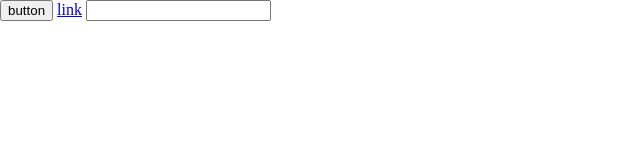
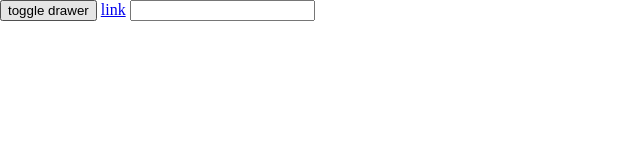
Before and after one commit to troublete/js-te-drawer, a website: page example.html in a window 1280 px wide. Shown: the whole page, without its empty margins (0-640 px from the left). Drawn offline with Linux system fonts and the light colour scheme.

Commit message:
renamed element, fixed drawer close and open handling

```diff
--- a/example.html
+++ b/example.html
@@ -2,20 +2,26 @@
 <html>
 	<head>
 		<title></title>
-		<script type="text/javascript" src="te-sidebar.js"></script>
+		<script type="text/javascript" src="te-drawer.js"></script>
 		<meta name="viewport" content="width=device-width,minimum-scale=1,initial-scale=1">
 		<style type="text/css">
 			body { margin:0; }
 		</style>
 	</head>
 	<body>
-		<te-sidebar>
-			<header >Sidebar</header>
+		<te-drawer>
+			<header >Drawer</header>
 			<a href="https://troublete.com">troublete</a>
-		</te-sidebar>
+		</te-drawer>
 
-		<button>button</button>
+		<button>toggle drawer</button>
 		<a href="#">link</a>
 		<input type="text" name="something">
+
+		<script type="text/javascript">
+			document.querySelector('button').addEventListener('click', () => {
+				document.querySelector('te-drawer').toggle();
+			});
+		</script>
 	</body>
 </html>
--- /dev/null
+++ b/te-drawer.js
@@ -0,0 +1,174 @@
+if (window.customElements) {
+	customElements.define('te-drawer', class extends HTMLElement {
+		connectedCallback() {
+			this.attachShadow({mode: 'open'}).appendChild(this.template);
+
+			this.shadowRoot.querySelector('div').addEventListener('click', e => {
+				if (e.path.shift().nodeName === 'DIV') {
+					this.hide();
+				}
+			});
+
+			this.addEventListener('te-drawer:swipe-hide', this.hide);
+			this.addEventListener('te-drawer:swipe-show', this.show);
+
+			this.setAttribute('role', 'region');
+			this.setAttribute('aria-roledescription', 'drawer');
+
+			if (this.isVisible()) {
+				this.show();
+			} else {
+				this.hide();
+			}
+
+			this._registerTouchEvent();
+			this._registerTabEventHandling();
+		}
+
+		show() {
+			this.setAttribute('visible', true);
+			this.setAttribute('aria-hidden', false);
+			document.body.style.position = 'fixed';
+			document.body.style.overflow = 'hidden';
+
+			this._getSelectableSlotElements().forEach(element => element.removeAttribute('tabindex'));
+			this._getSelectableSlotElements().shift().focus();
+		}
+
+		hide() {
+			this.removeAttribute('visible');
+			this.setAttribute('aria-hidden', true);
+			document.body.style.position = '';
+			document.body.style.overflow = '';
+
+			this._getSelectableSlotElements().forEach(element => element.setAttribute('tabindex', '-1'));
+		}
+
+		isVisible() {
+			return this.hasAttribute('visible');
+		}
+
+		toggle() {
+			if (this.isVisible()) {
+				this.hide();
+			} else {
+				this.show();
+			}
+		}
+
+		_registerTouchEvent() {
+			const touchVector = {start: {}, end: {}};
+			document.addEventListener('touchstart', e => {
+				touchVector.start = e.changedTouches.item(0);
+			});
+
+			document.addEventListener('touchend', e => {
+				touchVector.end = e.changedTouches.item(0);
+
+				const movementX = touchVector.end.screenX - touchVector.start.screenX;
+
+				if (movementX + 100 < 0 && this.isVisible()) {
+					this.dispatchEvent(new CustomEvent('te-drawer:swipe-hide'));
+				}
+
+				if (movementX - 100 > 0 && !this.isVisible()) {
+					this.dispatchEvent(new CustomEvent('te-drawer:swipe-show'));
+				}
+			});
+		}
+
+		_registerTabEventHandling() {
+			this.shadowRoot.querySelector('slot').addEventListener('slotchange', () => {
+				if (!this.isVisible()) {
+					this._getSelectableSlotElements().forEach(element => element.setAttribute('tabindex', '-1'));
+				}
+
+				this._getSelectableSlotElements().pop().addEventListener('keydown', e => {
+					if (e.keyCode === 9 && this.isVisible()) {
+						e.preventDefault();
+						this.shadowRoot.querySelector('slot').assignedNodes().filter(element => {
+							return element.focus && true;
+						}).shift().focus();
+					}
+				});
+			});
+		}
+
+		_getSelectableSlotElements() {
+			return this.shadowRoot.querySelector('slot').assignedNodes().filter(element => {
+				return (
+					(
+						element instanceof HTMLAnchorElement ||
+						element instanceof HTMLAreaElement
+					) && element.hasAttribute('href')
+				) ||
+				(
+					(
+						element instanceof HTMLInputElement ||
+						element instanceof HTMLSelectElement ||
+						element instanceof HTMLTextAreaElement ||
+						element instanceof HTMLButtonElement
+					) && !element.hasAttribute('disabled')
+				) ||
+				(
+					element.hasAttribute && element.hasAttribute('tabindex') &&
+					element.getAttribute('tabindex') !== '-1'
+				);
+			});
+		}
+
+		get template() {
+			const drawer = document.createElement('template');
+			drawer.innerHTML = `
+			<style>
+			:host {
+				z-index:2000;
+				display:block;
+				position:fixed;
+				height:100vh;
+				width:100vw;
+				top:0;
+				left:0;
+				pointer-events:none;
+			}
+			div, section {
+				transition:all 220ms;
+				pointer-events:none;
+			}
+			div {
+				display:block;
+				position:fixed;
+				width:100vw;
+				height:100vh;
+				background-color:var(--te-drawer-overlay-color, rgba(0,0,0,.5));
+				opacity:0;
+			}
+			:host([visible]) div {
+				opacity:1;
+				pointer-events:auto;
+			}
+			section {
+				height:100vh;
+				margin-left:-100%;
+				background:var(--te-drawer-background, white);
+				width:75vw;
+				max-width:var(--te-drawer-max-width, 360px);
+				min-width:320px;
+				box-shadow:var(--te-drawer-shadow, none);
+			}
+			:host([visible]) section {
+				margin-left:0;
+				pointer-events:auto;
+			}
+			</style>
+			<div>
+			  <section>
+				<slot></slot>
+			  </section>
+			</div>`;
+			return drawer.content.cloneNode(true);
+		}
+	});
+} else {
+	throw new Error(`te-drawer could not be registered`);
+}
--- a/te-sidebar.js
+++ /dev/null
@@ -1,158 +0,0 @@
-if (window.customElements) {
-	customElements.define('te-sidebar', class extends HTMLElement {
-		connectedCallback() {
-			this.attachShadow({mode: 'open'}).appendChild(this.template);
-
-			this.addEventListener('te-sidebar:swipe-hide', this.hide);
-			this.addEventListener('te-sidebar:swipe-show', this.show);
-
-			this.setAttribute('role', 'region');
-			this.setAttribute('aria-roledescription', 'sidebar');
-
-			if (this.isVisible()) {
-				this.show();
-			} else {
-				this.hide();
-			}
-
-			this._registerTouchEvent();
-			this._registerTabEventHandling();
-		}
-
-		show() {
-			this.setAttribute('visible', true);
-			this.setAttribute('aria-hidden', false);
-			document.body.style.position = 'fixed';
-			document.body.style.overflow = 'hidden';
-
-			this.shadowRoot.querySelector('slot').assignedNodes().filter(element => element instanceof HTMLElement)
-					.forEach(element => {
-						element.removeAttribute('tabindex');
-					});
-		}
-
-		hide() {
-			this.removeAttribute('visible');
-			this.setAttribute('aria-hidden', true);
-			document.body.style.position = '';
-			document.body.style.overflow = '';
-
-			this.shadowRoot.querySelector('slot').assignedNodes().filter(element => element instanceof HTMLElement)
-				.forEach(element => {
-					element.setAttribute('tabindex', '-1');
-				});
-		}
-
-		isVisible() {
-			return this.hasAttribute('visible');
-		}
-
-		toggle() {
-			if (this.isVisible()) {
-				this.hide();
-			} else {
-				this.show();
-			}
-		}
-
-		_registerTouchEvent() {
-			const touchVector = {start: {}, end: {}};
-			this.addEventListener('touchstart', e => {
-				touchVector.start = e.changedTouches.item(0);
-			});
-
-			this.addEventListener('touchend', e => {
-				touchVector.end = e.changedTouches.item(0);
-
-				const movementX = touchVector.end.screenX - touchVector.start.screenX;
-
-				if (movementX + 100 < 0 && this.isVisible()) {
-					this.dispatchEvent(new CustomEvent('te-sidebar:swipe-hide'));
-				}
-
-				if (movementX - 100 > 0 && !this.isVisible()) {
-					this.dispatchEvent(new CustomEvent('te-sidebar:swipe-show'));
-				}
-			});
-		}
-
-		_registerTabEventHandling() {
-			this.shadowRoot.querySelector('slot').addEventListener('slotchange', () => {
-				if (!this.isVisible()) {
-					this.shadowRoot.querySelector('slot')
-						.assignedNodes().filter(element => element instanceof HTMLElement)
-						.forEach(element => {
-							element.setAttribute('tabindex', '-1');
-						});
-				}
-
-				this.shadowRoot.querySelector('slot')
-					.assignedNodes().filter(element => element instanceof HTMLElement)
-					.pop().addEventListener('keydown', e => {
-						if (e.keyCode === 9 && this.isVisible()) {
-							e.preventDefault();
-							this.shadowRoot.querySelector('slot').assignedNodes().filter(element => {
-								return element.focus && true;
-							}).shift().focus();
-						}
-					});
-
-
-			});
-		}
-
-		get template() {
-			const sidebar = document.createElement('template');
-			sidebar.innerHTML = `
-			<style>
-			:host {
-				z-index:2000;
-				display:block;
-				position:fixed;
-				height:100vh;
-				width:100vw;
-				top:0;
-				left:0;
-			}
-			div, section {
-				transition:all 220ms;
-			}
-			div {
-				pointer-events:none;
-				display:block;
-				position:fixed;
-				width:100vw;
-				height:100vh;
-				background-color:var(--te-sidebar-overlay-color, rgba(0,0,0,.5));
-				opacity:0;
-			}
-			:host([visible]) div {
-				opacity:1;
-				pointer-events:auto;
-			}
-			section {
-				pointer-events:none;
-				height:100vh;
-				margin-left:-100%;
-				background:var(--te-sidebar-background, white);
-				width:75vw;
-				max-width:var(--te-sidebar-max-width, 360px);
-				min-width:320px;
-				box-shadow:var(--te-sidebar-shadow, none);
-			}
-			:host([visible]) section {
-				margin-left:0;
-				pointer-events:auto;
-			}
-			</style>
-			<div>
-			  <section>
-				<slot></slot>
-			  </section>
-			</div>`;
-			return sidebar.content.cloneNode(true);
-		}
-	});
-} else {
-	throw new Error(`te-sidebar could not be registered`);
-}
```
Also changed, not shown: package.json (+5 -5 lines), README.md.
